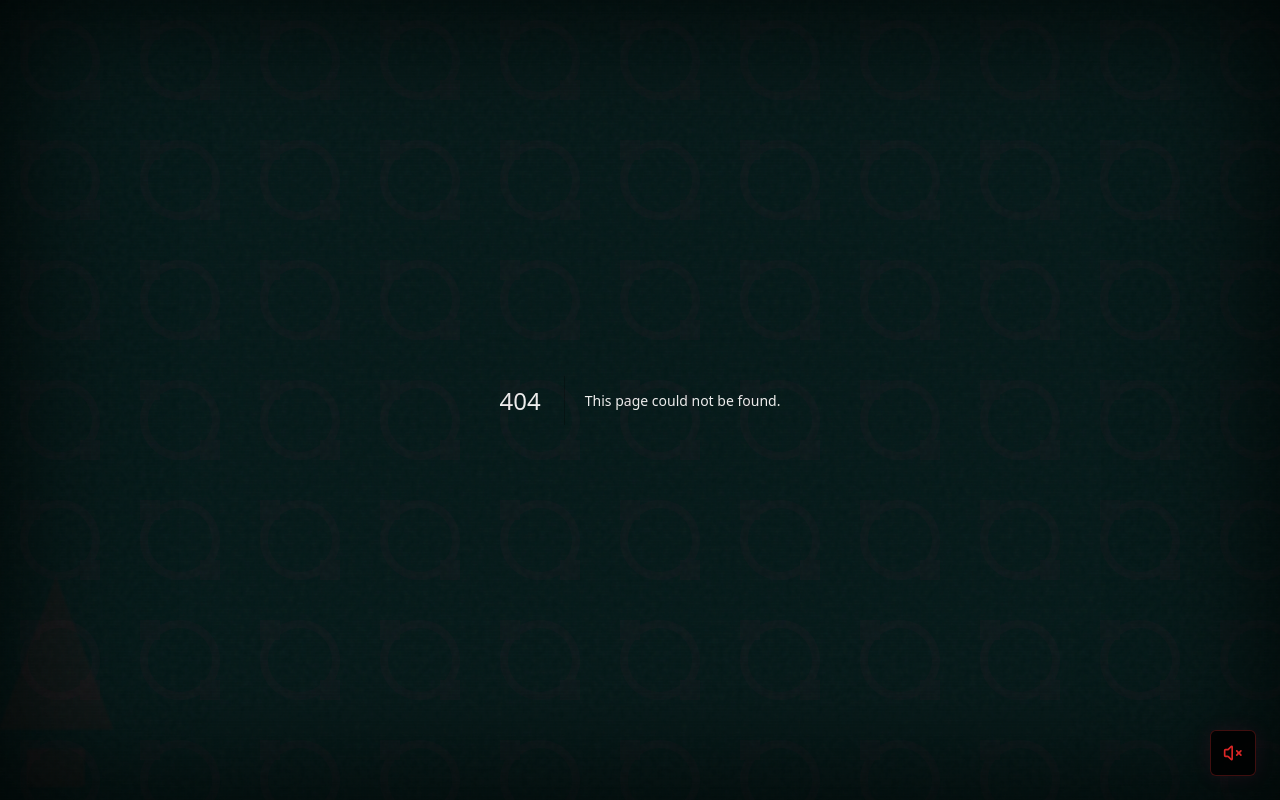
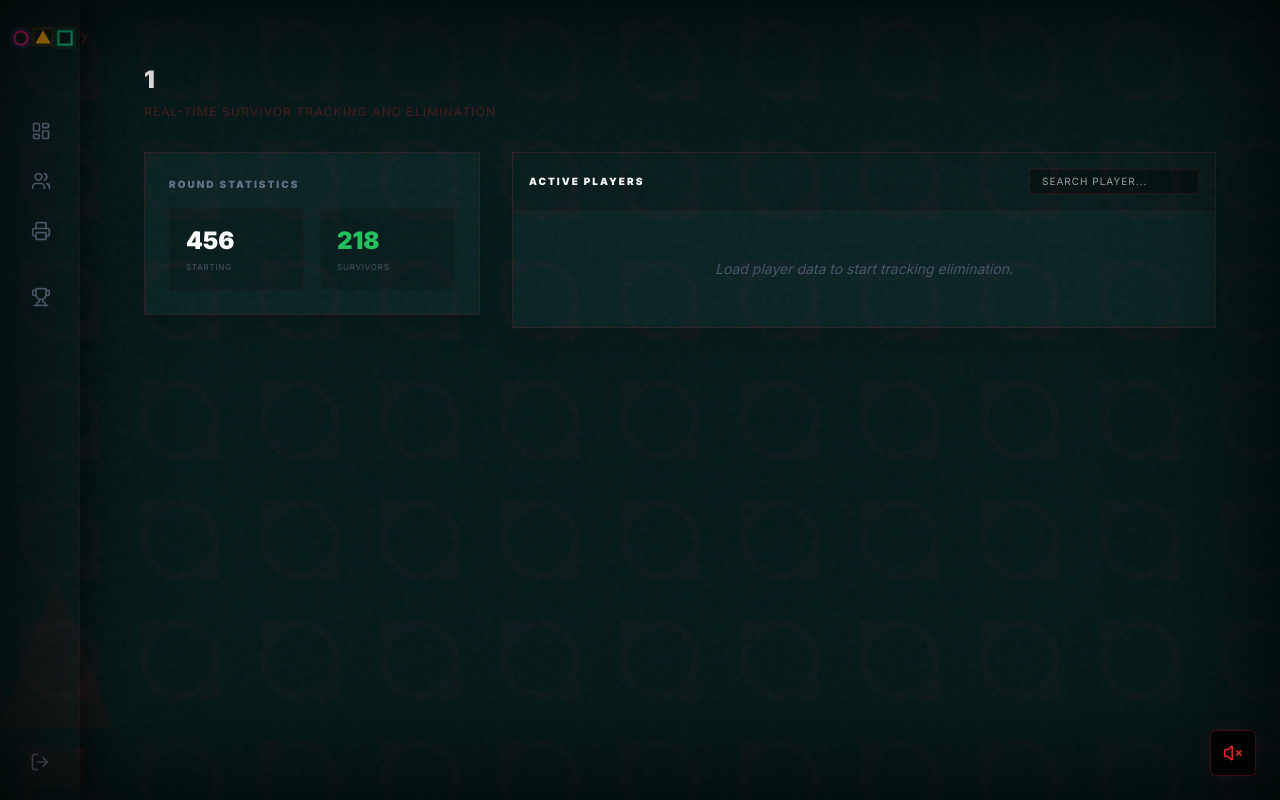
Before and after one commit to nocaptbsm/squid_game, a Next.js app: page /admin/rounds/1 in a window 1280 px wide. Before the commit this address had no page. Built offline with nearby package versions, Linux system fonts and the light colour scheme.

Commit message:
feat: add Rounds section to admin sidebar with 8 sub-pages

```diff
--- /dev/null
+++ b/src/app/admin/rounds/[slug]/page.tsx
@@ -0,0 +1,63 @@
+'use client'
+
+import React from 'react'
+import { useParams } from 'next/navigation'
+import { ROUND_LABELS } from '@/lib/constants'
+
+export default function RoundManagementPage() {
+  const params = useParams()
+  const slug = params.slug as string
+
+  // Map slug back to RoundName key if needed, or just display the title
+  const roundTitle = slug.toUpperCase().replace(/-/g, '_')
+
+  return (
+    <div className="p-8">
+      <div className="mb-8">
+        <h1 className="text-2xl font-black uppercase tracking-[0.3em] text-white">
+          {slug.replace(/-/g, ' ')}
+        </h1>
+        <p className="text-red-900/60 text-xs uppercase tracking-widest mt-2">
+          Real-time survivor tracking and elimination
+        </p>
+      </div>
+
+      <div className="grid grid-cols-1 lg:grid-cols-3 gap-8">
+        {/* Stats Column */}
+        <div className="lg:col-span-1 space-y-6">
+          <div className="bg-[#0a2424] border border-red-900/30 p-6 shadow-xl">
+            <h3 className="text-[10px] font-black uppercase tracking-[0.2em] text-slate-500 mb-4">Round Statistics</h3>
+            <div className="grid grid-cols-2 gap-4">
+              <div className="p-4 bg-black/20 border border-red-900/10">
+                <div className="text-2xl font-black text-white">456</div>
+                <div className="text-[8px] uppercase tracking-widest text-slate-600 mt-1">Starting</div>
+              </div>
+              <div className="p-4 bg-black/20 border border-green-900/10">
+                <div className="text-2xl font-black text-green-500">218</div>
+                <div className="text-[8px] uppercase tracking-widest text-slate-600 mt-1">Survivors</div>
+              </div>
+            </div>
+          </div>
+        </div>
+
+        {/* Player List Column */}
+        <div className="lg:col-span-2 bg-[#0a2424] border border-red-900/30 shadow-xl overflow-hidden">
+          <div className="p-4 border-b border-red-900/20 bg-black/20 flex justify-between items-center">
+            <h3 className="text-[10px] font-black uppercase tracking-[0.2em] text-white">Active Players</h3>
+            <div className="flex gap-2">
+              <input
+                type="text"
+                placeholder="SEARCH PLAYER..."
+                className="bg-black/40 border border-red-900/30 px-3 py-1 text-[10px] uppercase tracking-widest text-white focus:outline-none focus:border-red-500"
+              />
+            </div>
+          </div>
+
+          <div className="p-12 text-center text-slate-600 italic text-sm">
+            Load player data to start tracking elimination.
+          </div>
+        </div>
+      </div>
+    </div>
+  )
+}
--- /dev/null
+++ b/src/app/admin/rounds/upload/page.tsx
@@ -0,0 +1,30 @@
+'use client'
+
+import React from 'react'
+
+export default function UploadPlayersPage() {
+  return (
+    <div className="p-8">
+      <div className="mb-8">
+        <h1 className="text-2xl font-black uppercase tracking-[0.3em] text-white">Upload Registered Players</h1>
+        <p className="text-red-900/60 text-xs uppercase tracking-widest mt-2">Initialize player database for the current cycle</p>
+      </div>
+
+      <div className="bg-[#0a2424] border border-red-900/30 p-12 text-center shadow-2xl">
+        <div className="max-w-md mx-auto">
+          <div className="w-16 h-16 border-2 border-dashed border-red-900/50 rounded-none flex items-center justify-center mx-auto mb-6">
+            <svg className="w-8 h-8 text-red-900/50" fill="none" viewBox="0 0 24 24" stroke="currentColor">
+              <path strokeLinecap="round" strokeLinejoin="round" strokeWidth={2} d="M4 16v1a3 3 0 003 3h10a3 3 0 003-3v-1m-4-8l-4-4m0 0L8 8m4-4v12" />
+            </svg>
+          </div>
+          <h2 className="text-white font-bold uppercase tracking-widest mb-4">Drop CSV File</h2>
+          <p className="text-slate-500 text-xs mb-8">Upload the list of registered players to generate QR tokens and player numbers.</p>
+
+          <button className="h-btn w-full !bg-red-600 hover:!bg-red-700 !rounded-none py-4 font-black uppercase tracking-widest shadow-[0_0_20px_rgba(220,38,38,0.2)]">
+            Select File
+          </button>
+        </div>
+      </div>
+    </div>
+  )
+}
--- a/src/components/layout/AdminSidebar.tsx
+++ b/src/components/layout/AdminSidebar.tsx
@@ -3,7 +3,7 @@
 import React from 'react'
 import Link from 'next/link'
 import { usePathname } from 'next/navigation'
-import { LayoutDashboard, Users, Printer, Settings, LogOut, ChevronLeft, Menu } from 'lucide-react'
+import { LayoutDashboard, Users, Printer, Settings, LogOut, ChevronLeft, Menu, Trophy, Upload, Target, Footprints, Timer, Bridge, Route, Flame } from 'lucide-react'
 import { signOut } from 'next-auth/react'
 import { Logo } from './Logo'
 
@@ -19,10 +19,23 @@ export function AdminSidebar() {
     setIsCollapsed(true)
   }, [pathname])
 
+  const [isRoundsExpanded, setIsRoundsExpanded] = React.useState(false)
+
   const links = [
     { href: '/admin', label: 'Dashboard', icon: LayoutDashboard },
     { href: '/admin/players', label: 'Players', icon: Users },
     { href: '/admin/print-cards', label: 'Print Cards', icon: Printer },
+  ]
+
+  const roundLinks = [
+    { href: '/admin/rounds/upload', label: 'Upload Players', icon: Upload },
+    { href: '/admin/rounds/preliminary', label: 'Treasure Hunt', icon: Target },
+    { href: '/admin/rounds/rlgl', label: 'Red Light Green Light', icon: Timer },
+    { href: '/admin/rounds/hitch-hike', icon: Footprints, label: 'Hitch Hike' },
+    { href: '/admin/rounds/90s-collapse', label: '90s Collapse', icon: Timer },
+    { href: '/admin/rounds/glass-bridge', label: 'Glass Bridge', icon: Bridge },
+    { href: '/admin/rounds/wright-way', label: 'The Wright Way', icon: Route },
+    { href: '/admin/rounds/chocolate', label: 'Chocolate Crucible', icon: Flame },
   ]
 
   return (
@@ -68,23 +81,22 @@ export function AdminSidebar() {
           </button>
         </div>
 
-        <nav className="flex-1 py-8 px-3 space-y-2 relative z-10">
+        <nav className="flex-1 py-8 px-3 space-y-1 relative z-10 overflow-y-auto custom-scrollbar">
           {links.map((link) => {
-            const isActive = pathname === link.href || pathname.startsWith(`${link.href}/`) && link.href !== '/admin'
-            const exactActive = link.href === '/admin' ? pathname === '/admin' : isActive
+            const isActive = pathname === link.href
             const Icon = link.icon
             return (
               <Link
                 key={link.href}
                 href={link.href}
                 className={`flex items-center gap-3 px-3 py-3 rounded-none text-sm font-bold transition-all group border-l-2 ${
-                  exactActive
+                  isActive
                     ? 'bg-red-500/10 text-white border-red-500 shadow-[0_0_15px_rgba(227,27,109,0.1)]'
                     : 'text-slate-500 border-transparent hover:bg-red-900/5 hover:text-red-400'
                 } ${isCollapsed ? 'justify-center px-0 border-l-0 border-b-2' : ''}`}
                 title={isCollapsed ? link.label : ''}
               >
-                <Icon className={`w-5 h-5 flex-shrink-0 transition-all ${exactActive ? 'scale-110 text-red-500' : 'group-hover:scale-110 group-hover:text-red-400'}`} />
+                <Icon className={`w-5 h-5 flex-shrink-0 transition-all ${isActive ? 'scale-110 text-red-500' : 'group-hover:scale-110 group-hover:text-red-400'}`} />
                 {!isCollapsed && (
                   <span className="animate-in fade-in slide-in-from-left-2 duration-300 tracking-widest uppercase text-[11px]">
                     {link.label}
@@ -93,6 +105,42 @@ export function AdminSidebar() {
               </Link>
             )
           })}
+
+          {/* Rounds Section */}
+          <div className="pt-4">
+            <button
+              onClick={() => setIsRoundsExpanded(!isRoundsExpanded)}
+              className={`flex items-center gap-3 w-full px-3 py-3 rounded-none text-sm font-bold transition-all group border-l-2 border-transparent text-slate-500 hover:bg-red-900/5 hover:text-red-400 ${isCollapsed ? 'justify-center px-0' : ''}`}
+            >
+              <Trophy className="w-5 h-5 flex-shrink-0 transition-all group-hover:scale-110 group-hover:text-red-400" />
+              {!isCollapsed && (
+                <span className="flex-1 text-left tracking-widest uppercase text-[11px]">Rounds</span>
+              )}
+            </button>
+
+            {isRoundsExpanded && !isCollapsed && (
+              <div className="mt-1 ml-4 space-y-1 border-l border-red-900/20 pl-2">
+                {roundLinks.map((link) => {
+                  const isActive = pathname === link.href
+                  const Icon = link.icon
+                  return (
+                    <Link
+                      key={link.href}
+                      href={link.href}
+                      className={`flex items-center gap-3 px-3 py-2 rounded-none text-[10px] font-bold transition-all group border-l-2 ${
+                        isActive
+                          ? 'bg-red-500/5 text-white border-red-500'
+                          : 'text-slate-600 border-transparent hover:bg-red-900/5 hover:text-red-400'
+                      }`}
+                    >
+                      <Icon className={`w-4 h-4 flex-shrink-0 transition-all ${isActive ? 'text-red-500' : 'group-hover:text-red-400'}`} />
+                      <span className="tracking-widest uppercase truncate">{link.label}</span>
+                    </Link>
+                  )
+                })}
+              </div>
+            )}
+          </div>
         </nav>
 
         <div className="p-4 border-t border-red-900/20 relative z-10">
```
